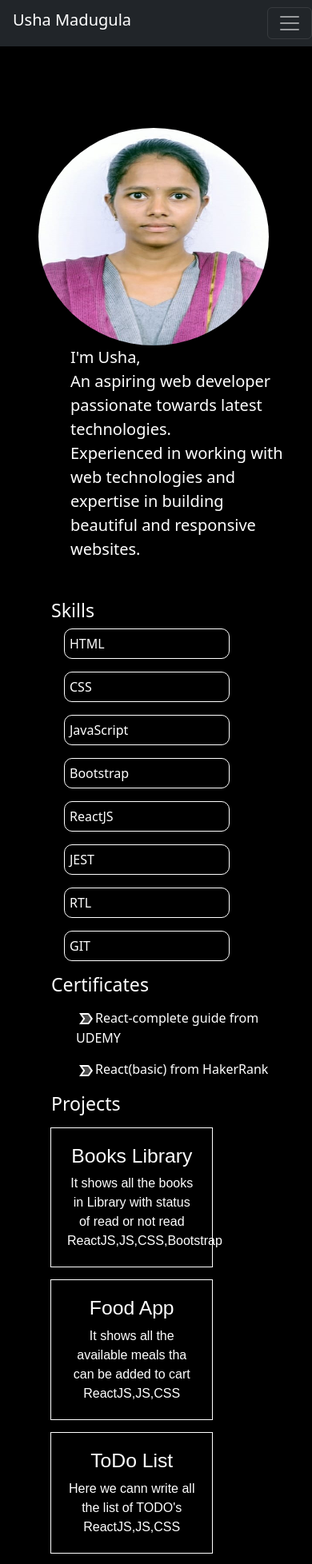
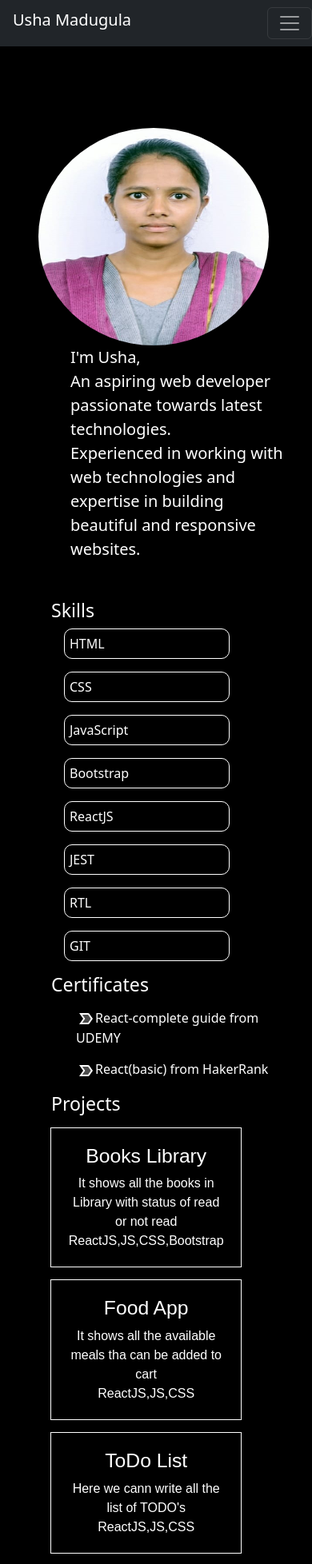
Before and after one commit to MadugulaUsha/profile, a React (Create React App) app: page / in a window 390 px wide. Shown: the top 1956 px of the page at 80% size. Built offline with nearby package versions, Linux system fonts and the light colour scheme.

Commit message:
css changed

```diff
--- a/src/Components/Projects.module.css
+++ b/src/Components/Projects.module.css
@@ -27,7 +27,7 @@
         margin-left: 3rem;
     }
    .card{
-    width: 85%;
+    width: 100%;
    }
 
   }
```
